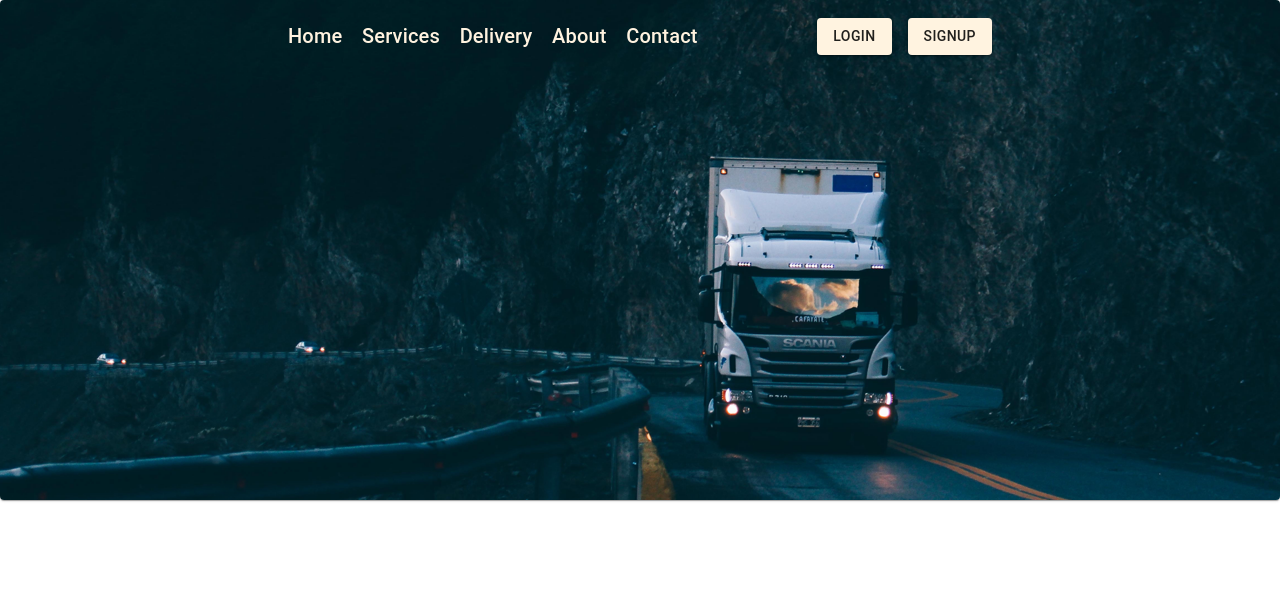
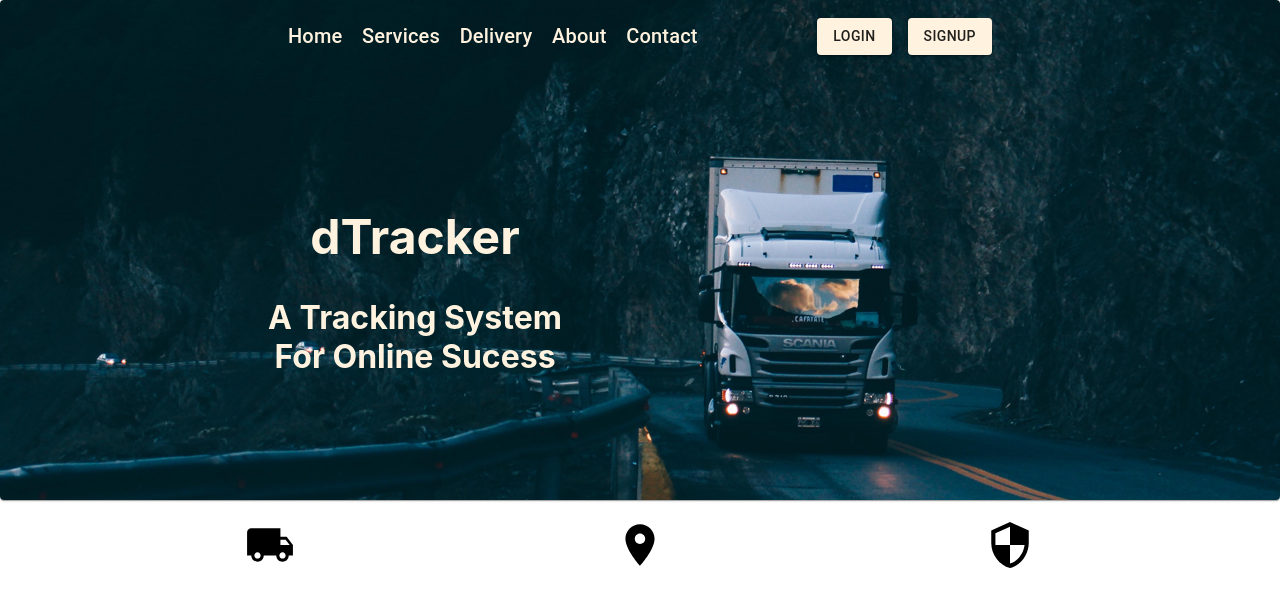
Before and after one commit to cdrubido9307/comp426_project, a React (Create React App) app: page / in a window 1280 px wide. Shown: the top 606 px of the page. Built offline with nearby package versions, Linux system fonts and the light colour scheme.

Commit message:
added Motivation component to LandingPage

```diff
--- a/public/index.html
+++ b/public/index.html
@@ -1,14 +1,12 @@
 <!DOCTYPE html>
 <html lang="en">
-  <head>
+
+<head>
     <meta charset="utf-8" />
     <link rel="icon" href="%PUBLIC_URL%/favicon.ico" />
     <meta name="viewport" content="width=device-width, initial-scale=1" />
     <meta name="theme-color" content="#000000" />
-    <meta
-      name="description"
-      content="Web site created using create-react-app"
-    />
+    <meta name="description" content="Web site created using create-react-app" />
     <link rel="apple-touch-icon" href="%PUBLIC_URL%/logo192.png" />
     <!--
       manifest.json provides metadata used when your web app is installed on a
@@ -24,20 +22,11 @@
       work correctly both with client-side routing and a non-root public URL.
       Learn how to configure a non-root public URL by running `npm run build`.
     -->
-    <title>React App</title>
-  </head>
-  <body>
-    <noscript>You need to enable JavaScript to run this app.</noscript>
+    <title>dTracker</title>
+</head>
+
+<body>
     <div id="root"></div>
-    <!--
-      This HTML file is a template.
-      If you open it directly in the browser, you will see an empty page.
+</body>
 
-      You can add webfonts, meta tags, or analytics to this file.
-      The build step will place the bundled scripts into the <body> tag.
-
-      To begin the development, run `npm start` or `yarn start`.
-      To create a production bundle, use `npm run build` or `yarn build`.
-    -->
-  </body>
 </html>
--- /dev/null
+++ b/src/components/Motivation.js
@@ -0,0 +1,49 @@
+import React from 'react';
+
+import SecurityIcon from '@material-ui/icons/Security';
+import LocalShippingIcon from '@material-ui/icons/LocalShipping';
+import PlaceIcon from '@material-ui/icons/Place';
+
+import { makeStyles } from '@material-ui/core/styles';
+import Box from '@material-ui/core/Box';
+
+const useStyles = makeStyles((theme) => ({
+    root: {
+        width: '100%',
+        display: 'flex',
+        justifyContent: 'center',
+        marginTop: '20px'
+    },
+    b1: {
+        marginRight: '320px'
+    },
+    b2: {
+
+    },
+    b3: {
+        marginLeft: '320px'
+    },
+    icons: {
+        fontSize: '50px'
+    }
+}));
+
+export default function Motivation() {
+    const classes = useStyles();
+
+    return (
+        <div>
+            <Box className={classes.root}>
+                <Box className={classes.b1}>
+                    <LocalShippingIcon className={classes.icons} />
+                </Box>
+                <Box className={classes.b2}>
+                    <PlaceIcon className={classes.icons} />
+                </Box>
+                <Box className={classes.b3}>
+                    <SecurityIcon className={classes.icons} />
+                </Box>
+            </Box>
+        </div>
+    );
+}
--- a/src/views/LandingPage.js
+++ b/src/views/LandingPage.js
@@ -1,5 +1,6 @@
 import React from 'react';
 import Header from '../components/Header';
+import Motivation from '../components/Motivation';
 
 import { makeStyles } from '@material-ui/core/styles';
 import { Card, CardMedia } from '@material-ui/core';
@@ -9,7 +10,7 @@ import TruckRoad from '../assets/truckroad.png';
 const useStyles = makeStyles((theme) => ({
     root: {
         position: 'relative',
-        display:'flex',
+        display: 'flex',
         justifyContent: 'center'
 
     },
@@ -17,7 +18,20 @@ const useStyles = makeStyles((theme) => ({
         position: 'absolute',
         top: '2%',
         width: '60%',
+    },
+    dtracker: {
+        position: 'absolute',
+        top: '35%',
+        marginRight: '450px',
+        color: '#FFF3E0'
+    },
+    hh1: {
+        fontSize: '48px'
+    },
+    hh2: {
+        fontSize: '32px'
     }
+
 }));
 
 const sections = [
@@ -34,11 +48,16 @@ export default function LandingPage() {
     return (
         <div>
             <Card className={classes.root}>
-                <CardMedia component="img" alt="Truck on Road" height="500" image={TruckRoad} title="Truck on Road"/>
+                <CardMedia component="img" alt="Truck on Road" height="500" image={TruckRoad} title="Truck on Road" />
                 <div className={classes.header}>
                     <Header sections={sections} title="Toolbar" />
                 </div>
+                <div className={classes.dtracker}>
+                    <h1 className={classes.hh1}>dTracker</h1>
+                    <h1 className={classes.hh2}>A Tracking System<br />For Online Sucess</h1>
+                </div>
             </Card>
+            <Motivation />
         </div>
     );
 }
```
Also changed, not shown: src/index.js (+4 -4 lines).
